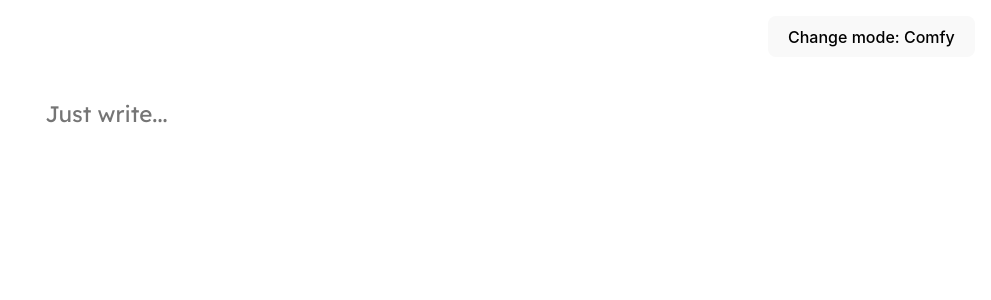
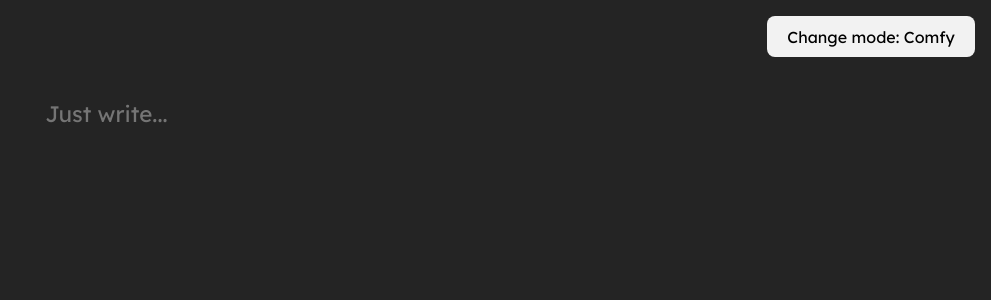
Before and after one commit to JavChz/ComfyRead, a React (Vite) app: page / in a window 1280 px wide. Shown: the top 300 px of the page, without its empty margins (289-1280 px from the left). Built offline with nearby package versions, Linux system fonts and the light colour scheme.

Commit message:
update styling and configuration for improved theme support and code formatting

```diff
--- a/src/App.css
+++ b/src/App.css
@@ -1,15 +1,22 @@
 :root {
   --color-primary: #f2f2f2;
   --color-secondary: #1a1a1a;
-  --font-main: Lexend, "Open Sans", sans-serif;
+  --font-main: Lexend, "Open Sans", Avenir, Helvetica, Arial, sans-serif;
 }
+
+@media (prefers-color-scheme: light) {
+  :root {
+    --color-primary: #1a1a1a;
+    --color-secondary: #f2f2f2;
+  }
+}
+
 html {
   background-color: var(--color-secondary);
+  font-family: var(--font-main);
   font-size: 100%;
 }
-.textarea-container {
-  color: var(--color-primary);
-}
+
 h1 {
   font-size: 3.2em;
   line-height: 1.1;
@@ -22,7 +29,7 @@ button {
   font-size: 1em;
   font-weight: 500;
   font-family: inherit;
-  background-color: #1a1a1a;
+  background-color: var(--color-secondary);
   cursor: pointer;
   transition: border-color 0.25s;
 }
@@ -35,6 +42,7 @@ button:focus,
 button:focus-visible {
   outline: 4px auto -webkit-focus-ring-color;
 }
+
 /* Themes */
 .comfy textarea {
   margin: 6rem auto 0;
@@ -45,6 +53,7 @@ button:focus-visible {
 }
 
 textarea {
+  color: var(--color-primary);
   display: block;
   background-color: transparent;
   border: none;
@@ -71,6 +80,7 @@ textarea:focus {
   top: 1rem;
   right: 1rem;
 }
+
 .show {
   opacity: 1;
 }
--- a/src/index.css
+++ b/src/index.css
@@ -1,5 +1,4 @@
 :root {
-  font-family: Inter, system-ui, Avenir, Helvetica, Arial, sans-serif;
   line-height: 1.5;
   font-weight: 400;
 
@@ -14,30 +13,8 @@
   -webkit-text-size-adjust: 100%;
 }
 
-a {
-  font-weight: 500;
-  color: #646cff;
-  text-decoration: inherit;
-}
-a:hover {
-  color: #535bf2;
-}
-
 body {
   margin: 0;
   min-width: 240px;
   min-height: 100vh;
 }
-
-@media (prefers-color-scheme: light) {
-  :root {
-    color: #213547;
-    background-color: #ffffff;
-  }
-  a:hover {
-    color: #747bff;
-  }
-  button {
-    background-color: #f9f9f9;
-  }
-}
```
Also changed, not shown: src/components/Textbox.tsx (+5 -5 lines), 1 other file (tests, documents, lock files or other folders).
